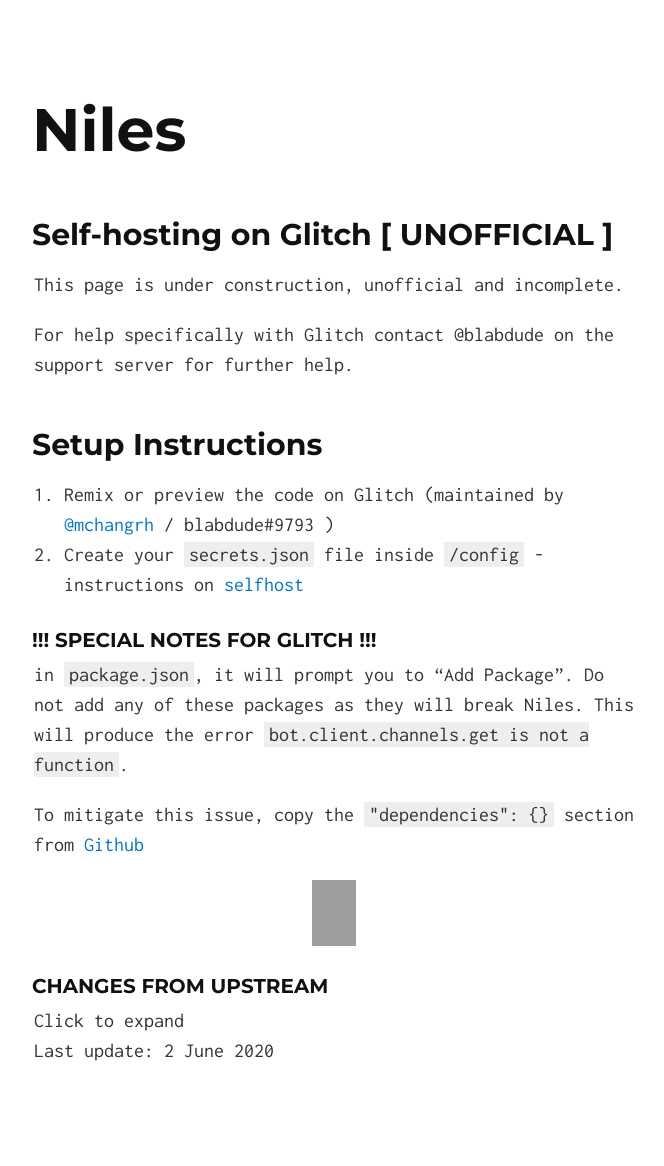
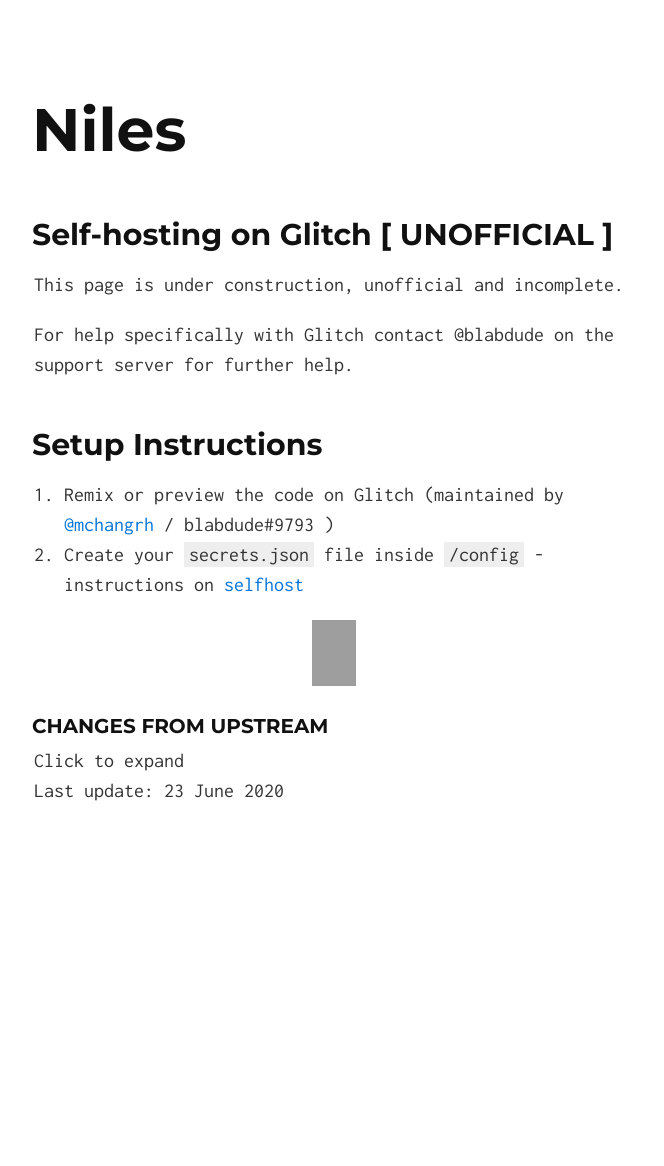
Before and after one commit to niles-bot/niles, a Jekyll site: the page built from docs/glitch-selfhost.md, in a window 1280 px wide. Shown: the whole page, without its empty margins (306-970 px from the left). Built offline with Jekyll 4.4.1, drawn with Linux system fonts in a browser that asks for light colours; our own code applies the rules of GitHub Pages for plain Markdown files; after the commit the page ends 906 px from its top, so only the background shows below that; grey boxes are pictures that could not be loaded.

Commit message:
updated documentation & README
discord v12 requires nodes v12+ & updated glitch hosting documentation

```diff
--- a/docs/glitch-seflhost.md
+++ b/docs/glitch-selfhost.md
@@ -13,18 +13,13 @@
 1. Remix or preview the code on Glitch (maintained by [@mchangrh](https://github.com/mchangrh) / blabdude#9793 )
 2. Create your `secrets.json` file inside `/config` - instructions on [selfhost](selfhost)
 
-### !!! Special notes for glitch !!!
-in `package.json`, it will prompt you to "Add Package". Do not add any of these packages as they will break Niles. This will produce the error `bot.client.channels.get is not a function`.
-
-To mitigate this issue, copy the `"dependencies": {}` section from [Github](https://github.com/seanecoffey/Niles/blob/master/package.json#L11)
-
 <!-- Remix Button -->
 <a href="https://glitch.com/edit/#!/remix/niles-template">
-  <img src="https://cdn.glitch.com/2bdfb3f8-05ef-4035-a06e-2043962a3a13%2Fremix%402x.png?1513093958726" alt="remix this" height="33">
+  <img src="https://cdn.glitch.com/2bdfb3f8-05ef-4035-a06e-2043962a3a13%2Fremix%402x.png" alt="remix this" height="33">
 </a>
 <!-- View Source Button -->
 <a href="https://glitch.com/edit/#!/niles-template">
-  <img src="https://cdn.glitch.com/2bdfb3f8-05ef-4035-a06e-2043962a3a13%2Fview-source%402x.png?1513093958802" alt="view source" height="33">
+  <img src="https://cdn.glitch.com/2bdfb3f8-05ef-4035-a06e-2043962a3a13%2Fview-source%402x.png" alt="view source" height="33">
 </a>
 
 ### Changes from upstream
@@ -38,4 +33,4 @@
   3. added start script as per: https://glitch.com/help/failstart/
 </details>
 
-Last update: 2 June 2020
+Last update: 23 June 2020
```
Also changed, not shown: readme.md.
